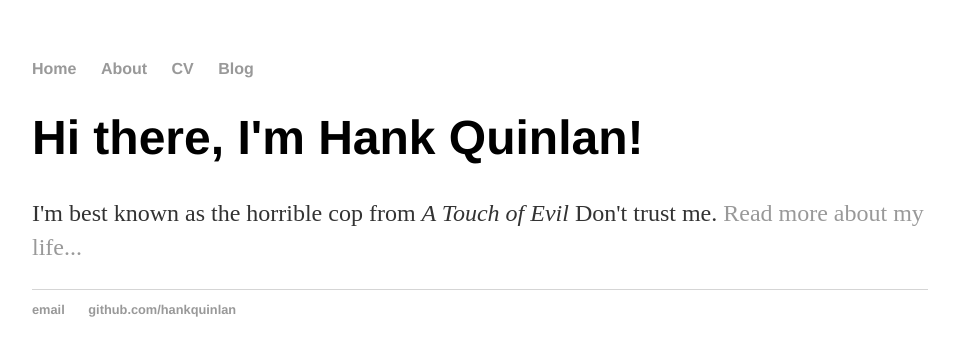
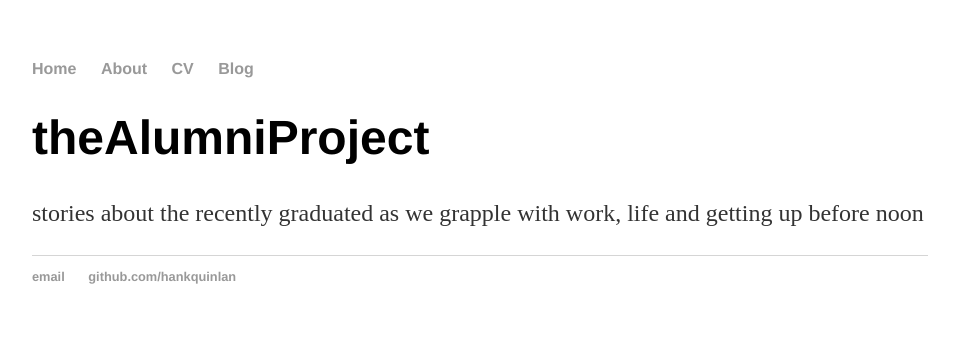
Before and after one commit to dlam58/theAlumniDiaries, a Jekyll site: the page built from index.html, in a window 1280 px wide. Shown: the top 356 px of the page, without its empty margins (160-1119 px from the left). Built offline with Jekyll 4.4.1, drawn with Linux system fonts in a browser that asks for light colours.

Commit message:
Updated page info

```diff
--- a/index.html
+++ b/index.html
@@ -3,6 +3,6 @@ layout: default
 title: Hank Quinlan, Horrible Cop
 ---
 <div class="blurb">
-	<h1>Hi there, I'm Hank Quinlan!</h1>
-	<p>I'm best known as the horrible cop from <em>A Touch of Evil</em> Don't trust me. <a href="/theAlumniProject/about.html">Read more about my life...</a></p>
+	<h1>theAlumniProject</h1>
+	<p>stories about the recently graduated as we grapple with work, life and getting up before noon</p>
 </div><!-- /.blurb -->
```
